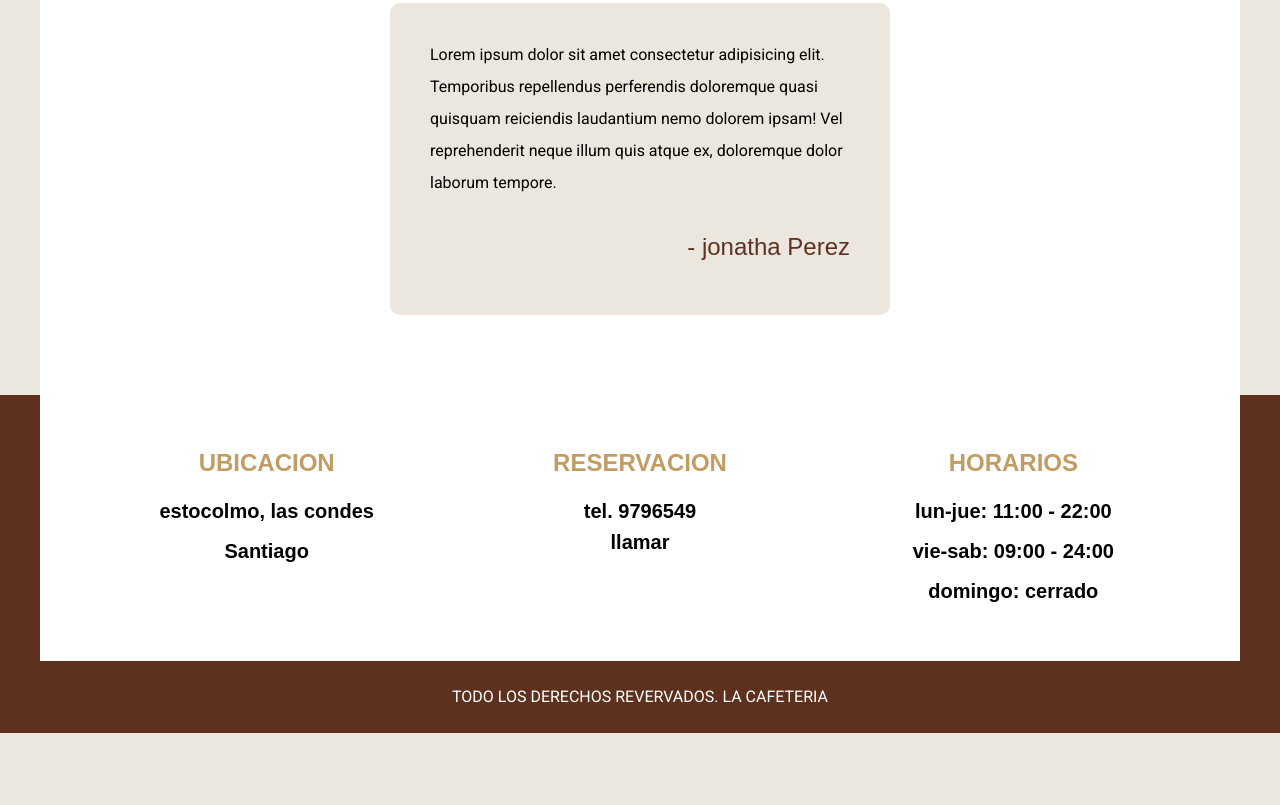
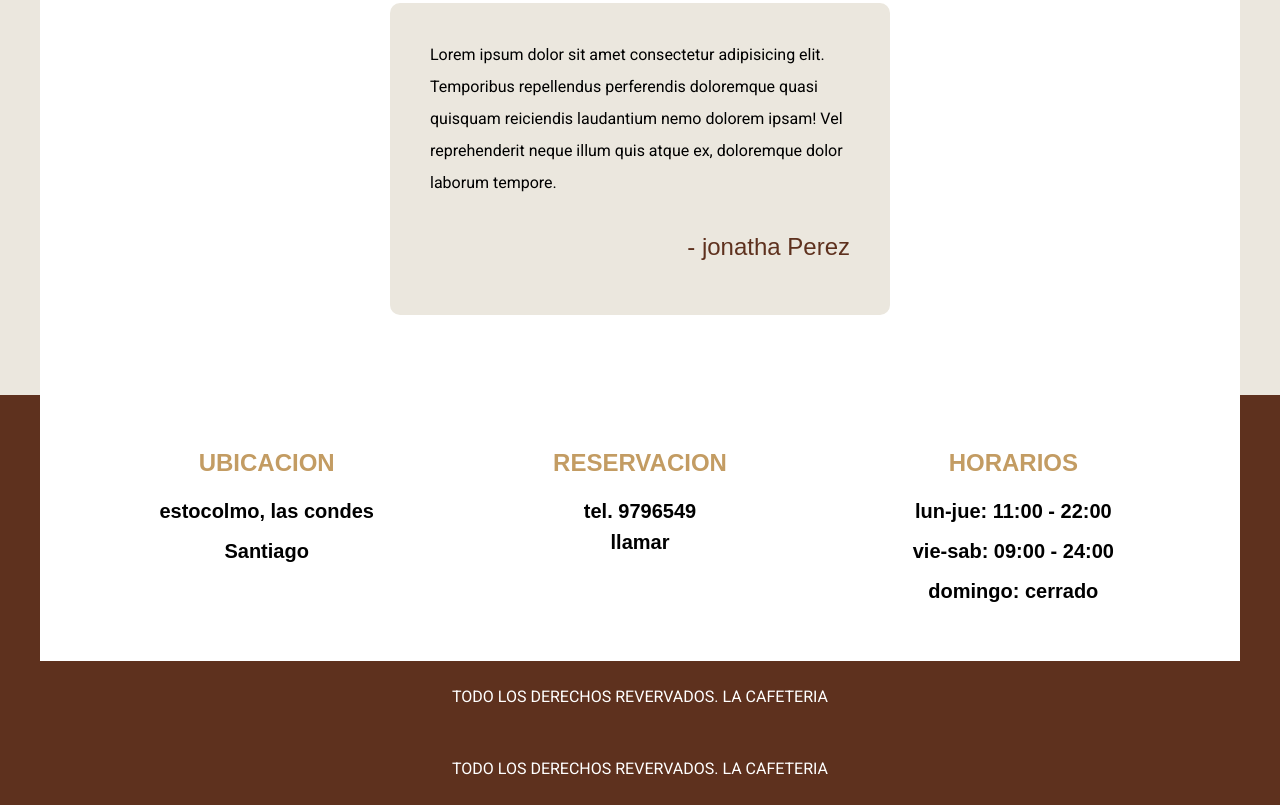
Before and after one commit to jona2411/Cafeteria, a website: page index.html in a window 1280 px wide. Shown: the part 4690-5495 px from the top of the page. Before the commit the page ends 5423 px from the top, so only its background shows below. Drawn offline with Linux system fonts and the light colour scheme; a web font is replaced by a local one.

Commit message:
second commit

```diff
--- a/index.html
+++ b/index.html
@@ -201,7 +201,7 @@
             </div>
         </div>
         <p class="copyright">todo los derechos revervados. la cafeteria</p>
-
+        <p class="copyright">todo los derechos revervados. la cafeteria</p>
    </footer>
 
 </body>
```
